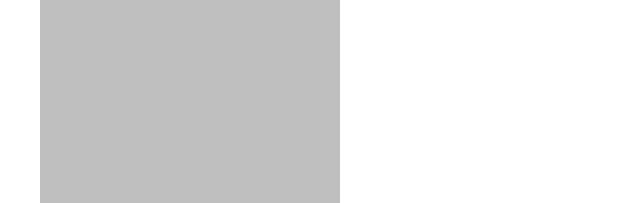
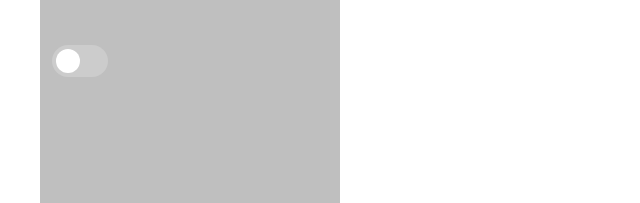
Before and after one commit to JMN327/library, a plain HTML site: page index.html in a window 1280 px wide. Shown: the part 304-507 px from the top of the page, 0-640 px from the left. Drawn offline with Linux system fonts and the light colour scheme.

Commit message:
Start work on toggle slider for part 5. of exercise

```diff
--- a/index.html
+++ b/index.html
@@ -5,6 +5,7 @@
     <meta name="viewport" content="width=device-width, initial-scale=1.0">
     <title>Library</title>
     <link rel="stylesheet" href="styles.css">
+    <link rel="stylesheet" href="toggle_slider.css">
     <script src="javascript.js" defer></script>
 </head>
 <body>
@@ -21,6 +22,10 @@
                 <input type="text"  id="new-book-pages" required min="1">
                 <div class="button-container"><button type="submit" id="new-book-add">Add</button></div>
             </form>
+            <label class="switch">
+                <input type="checkbox">
+                <span class="slider round"></span>
+            </label>
         </div>
         <div id="book-cards">
 
--- /dev/null
+++ b/toggle_slider.css
@@ -0,0 +1,76 @@
+/* taken from W3Schools example, customised to be adjustable by height */
+
+/* <label class="switch">
+  <input type="checkbox">
+  <span class="slider round"></span>
+</label> */
+
+:root {
+
+    --switch-height: 2rem;
+    --circle-radius: calc(var(--switch-height) - 8px);
+    --switch-width: calc(var(--switch-height) + var(--circle-radius));
+}
+
+/* The switch - the box around the slider */
+.switch {
+    position: relative;
+    display: inline-block;
+    width: var(--switch-width);
+    height: var(--switch-height);
+  }
+
+  /* Hide default HTML checkbox */
+  .switch input {
+    opacity: 0;
+    width: 0;
+    height: 0;
+  }
+
+  /* The slider */
+  .slider {
+    position: absolute;
+    cursor: pointer;
+    top: 0;
+    left: 0;
+    right: 0;
+    bottom: 0;
+    background-color: #ccc;
+    -webkit-transition: .4s;
+    transition: .4s;
+  }
+
+  .slider:before {
+    position: absolute;
+    content: "";
+    height: var(--circle-radius);
+    width: var(--circle-radius);
+    left: 4px;
+    bottom: 4px;
+    background-color: white;
+    -webkit-transition: .4s;
+    transition: .4s;
+  }
+
+  input:checked + .slider {
+    background-color: #2196F3;
+  }
+
+ /*  input:focus + .slider {
+    box-shadow: 0 0 1px #2196F3;
+  } */
+
+  input:checked + .slider:before {
+    -webkit-transform: translateX(var(--circle-radius));
+    -ms-transform: translateX(var(--circle-radius));
+    transform: translateX(var(--circle-radius));
+  }
+
+  /* Rounded sliders */
+  .slider.round {
+    border-radius: var(--switch-height);
+  }
+
+  .slider.round:before {
+    border-radius: 50%;
+  }
```
